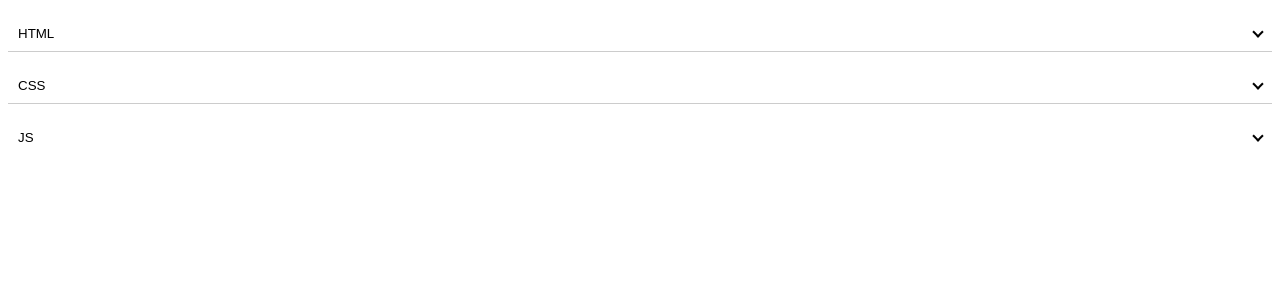
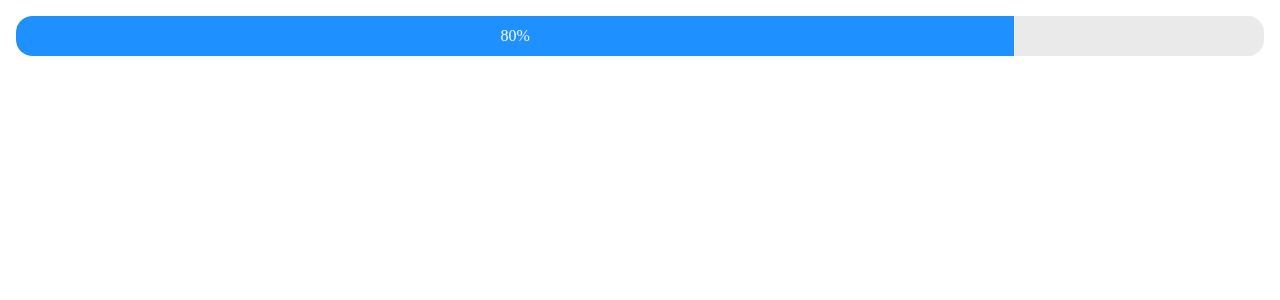
Before and after one commit to aman-kumar-rai/react-machine-coding, a React (Vite) app: page / in a window 1280 px wide. Shown: the top 300 px of the page. Built offline with nearby package versions, Linux system fonts and the light colour scheme.

Commit message:
Add checks for edge cases for ProgressBar component

```diff
--- a/src/App/App.jsx
+++ b/src/App/App.jsx
@@ -1,30 +1,15 @@
-import Accordion from "../examples/Accordion/Accordion";
+import ProgressBar from "../examples/Progressbar/Progressbar";
 
 const App = () => {
-
-    const items = [
-        {
-            heading: "HTML",
-            content: "The HyperText Markup Language or HTML is the standard markup language for documents designed to be displayed in a web browser.",
-            id: "HTML"
-        },
-        {
-            heading: "CSS",
-            content: "Cascading Style Sheets is a style sheet language used for describing the presentation of a document written in a markup language such as HTML or XML.",
-            id: "CSS"
-        },
-        {
-            heading: "JS",
-            content: "JavaScript, often abbreviated as JS, is a programming language that is one of the core technologies of the World Wide Web, alongside HTML and CSS.",
-            id: "JS"
-        },
-    ];
-
     return (
-        <Accordion
-            items={items}
-        />
-    )
+        <div style={{
+            margin: "1rem"
+        }}>
+            <ProgressBar
+                progress={80}
+            />
+        </div>
+    );
 }
 
 export default App;
--- a/src/examples/Progressbar/Progressbar.jsx
+++ b/src/examples/Progressbar/Progressbar.jsx
@@ -1,14 +1,17 @@
+import { getClampedValue } from "./utils";
 import styles from "./style.module.css";
 
 const ProgressBar = ({
     progress = 0
 }) => {
+    const clampedValue = getClampedValue(progress);
+
     return (
         <div className={styles.container}>
             <div className={styles.progress} style={{
-                width: `${progress}%`
+                width: `${clampedValue}%`
             }}>
-                {progress}%
+                {clampedValue}%
             </div>
         </div>
     )
--- /dev/null
+++ b/src/examples/Progressbar/constants.js
@@ -0,0 +1,7 @@
+const MIN = 0;
+const MAX = 100;
+
+export {
+    MIN,
+    MAX
+}
--- a/src/examples/Progressbar/style.module.css
+++ b/src/examples/Progressbar/style.module.css
@@ -1,18 +1,18 @@
 .container {
     height: 40px;
-    border: 1px solid #ccc;
     border-radius: 1rem;
     background-color: #eaeaea;
     overflow: hidden;
 }
 
 .progress {
+    display: flex;
+    justify-content: center;
+    align-items: center;
     height: 100%;
     background-color: dodgerblue;
     border-top-left-radius: inherit;
     border-bottom-left-radius: inherit;
     color: white;
-    display: flex;
-    justify-content: center;
-    align-items: center;
+    overflow: hidden;
 }
--- /dev/null
+++ b/src/examples/Progressbar/utils.js
@@ -0,0 +1,9 @@
+import { MIN, MAX } from "./constants.js";
+
+const getClampedValue = (value) => {
+    return Math.min(Math.max(value, MIN), MAX);
+}
+
+export {
+    getClampedValue
+}
```
